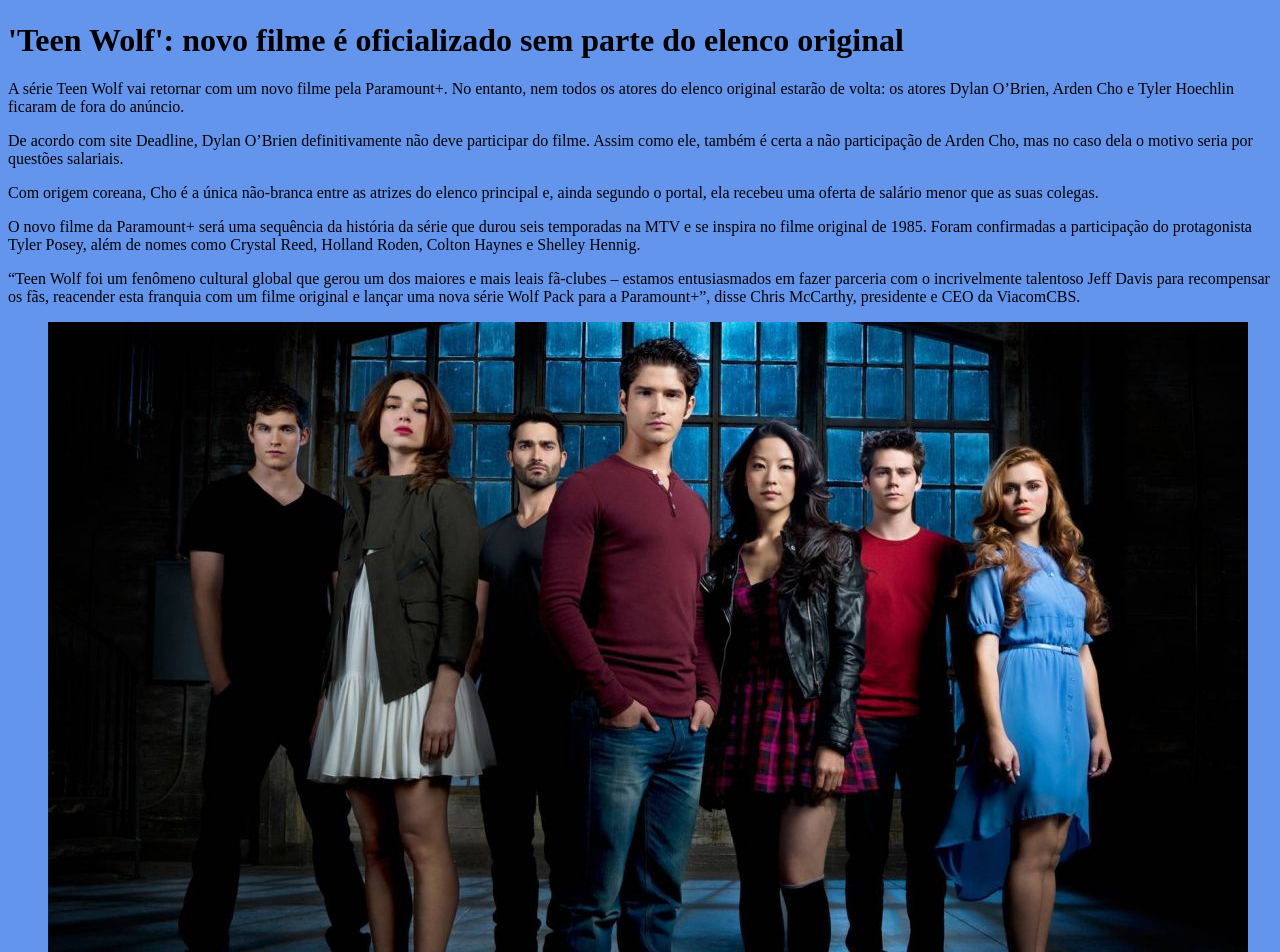
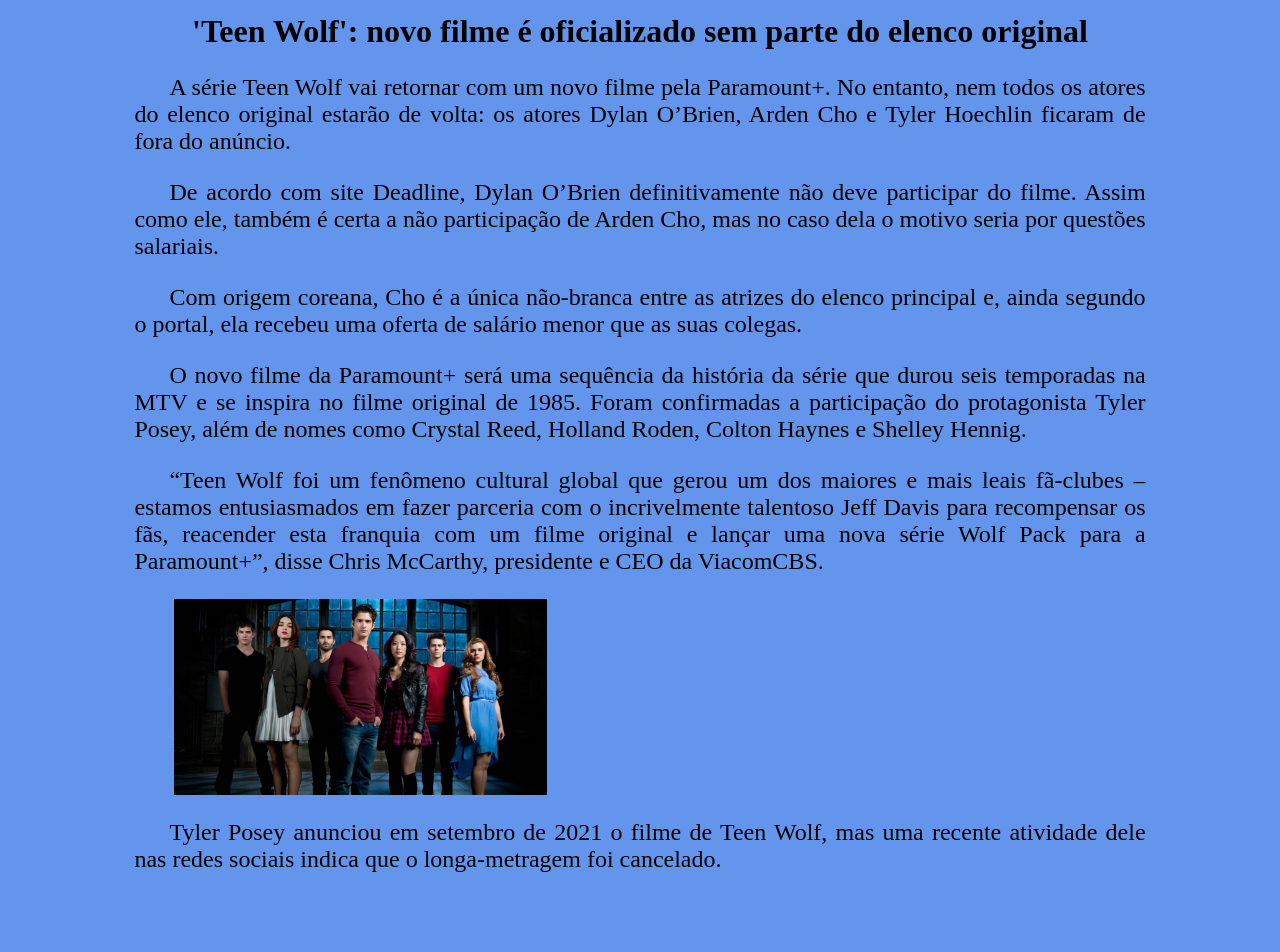
Before and after one commit to ProjetosStephaniemota15/MeuPrimeiroSite, a plain HTML site: page index.html in a window 1280 px wide. Shown: the part 696-1648 px from the top of the page. After the commit the page ends 1593 px from the top, so only its background shows below. Drawn offline with Linux system fonts and the light colour scheme.

Commit message:
classes, dimensao de imagem, div e tamanho de imagem

```diff
--- a/css/estilo.css
+++ b/css/estilo.css
@@ -1,3 +1,26 @@
 body{
     background-color: #6495ED;
 }
+
+.img_topo{
+    width: 100%;
+}
+
+.img_corpo{
+    width: 40%;
+}
+
+.container{
+    width: 80%;
+    margin: auto;
+}
+
+h1{
+    text-align: center;
+}
+
+p{
+    font-size: 1.5em;
+    text-align: justify;
+    text-indent: 35px;
+}
```
